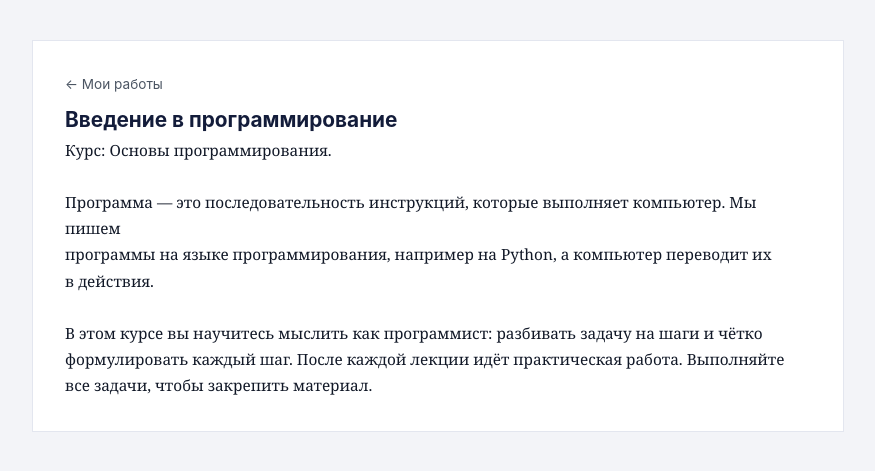
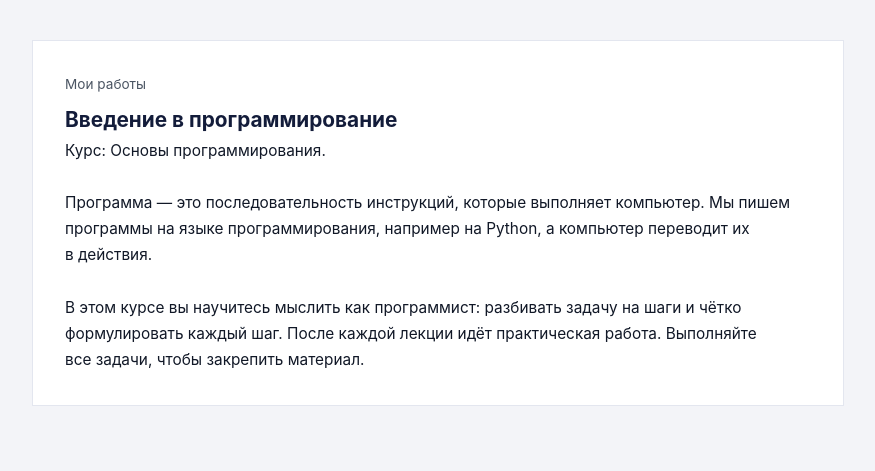
Before and after one commit to zaveshaa/LMS3301, a Flask app: page /student/works/1 in a window 1280 px wide. Shown: the part 56-527 px from the top of the page, without its empty margins (202-1077 px from the left). Run offline with Flask 3, Linux system fonts and the light colour scheme; the visitor is signed in with stand-in values (Sample User, id 1); data comes from the database, SQL or seed files in the repository.

Commit message:
Unify fonts, remove arrows

```diff
--- a/src/templates/base.html
+++ b/src/templates/base.html
@@ -61,7 +61,6 @@
   .section-label:first-of-type { margin-top: 0; }
 
   .statement-block { font-size: .96rem; line-height: 1.7; color: #111827; white-space: pre-line; }
-  .statement-block.lecture { font-family: Georgia, "Times New Roman", serif; }
 
   .examples-table { width: 100%; border-collapse: collapse; font-size: .86rem; margin-top: 10px; }
   .examples-table th { text-align: left; font-weight: 600; font-size: .72rem; text-transform: uppercase; letter-spacing: .5px; color: #4b5563; background: #f7f8fb; padding: 9px 12px; border: 1px solid #e0e3ea; }
--- a/src/templates/task_detail.html
+++ b/src/templates/task_detail.html
@@ -3,7 +3,7 @@
 {% block content %}
 <div class="card">
   <p style="margin-bottom:16px;">
-    <a class="back-link" href="{{ url_for('student_work', work_id=work.id) }}">&larr; к работе</a>
+    <a class="back-link" href="{{ url_for('student_work', work_id=work.id) }}">к работе</a>
   </p>
 
   <h1 class="page-title" style="font-size:1.3rem;">{{ task.title }}</h1>
--- a/src/templates/work_detail.html
+++ b/src/templates/work_detail.html
@@ -2,11 +2,11 @@
 {% block title %}{{ work.title }} — LMS3301{% endblock %}
 {% block content %}
 <div class="card">
-  <p style="margin-bottom:14px;"><a class="back-link" href="{{ url_for('student_cabinet') }}">&larr; Мои работы</a></p>
+  <p style="margin-bottom:14px;"><a class="back-link" href="{{ url_for('student_cabinet') }}">Мои работы</a></p>
   <h1 class="page-title" style="font-size:1.3rem;">{{ work.title }}</h1>
 
   {% if work['type'] == 'lecture' %}
-  <div class="statement-block lecture">{{ work.content }}</div>
+  <div class="statement-block">{{ work.content }}</div>
   {% else %}
   <ul class="task-list">
     {% for t in tasks %}
```
